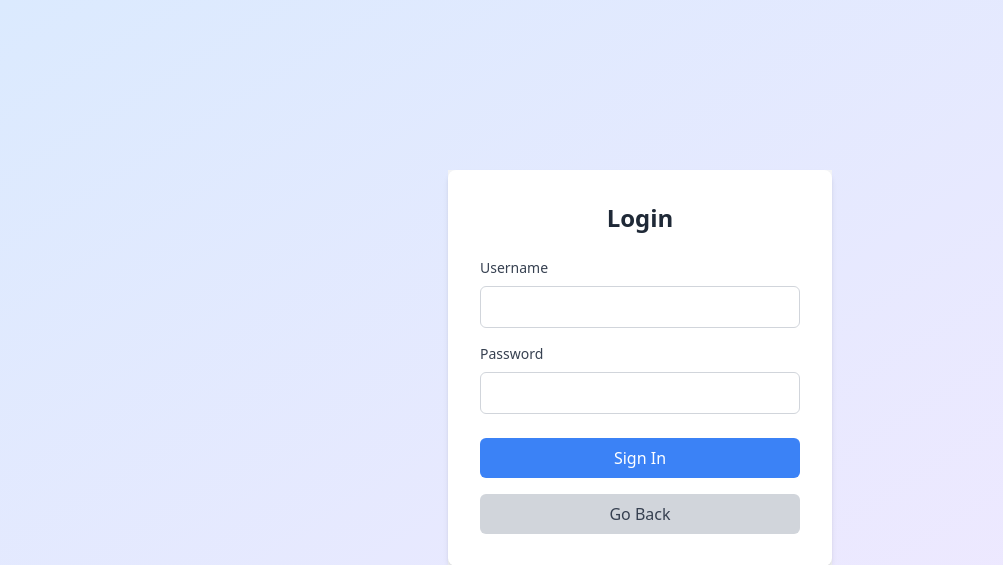
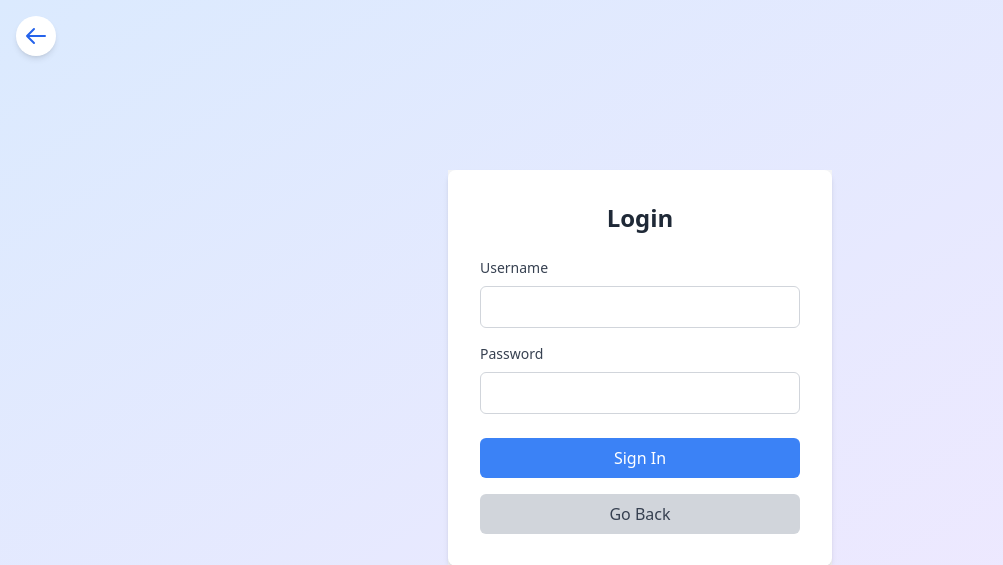
Before and after one commit to Patrick510/portfolio_python, a Flask app: page /login in a window 1280 px wide. Shown: the top 565 px of the page, without its empty margins (0-1003 px from the left). Run offline with Flask 3, Linux system fonts and the light colour scheme; some libraries are stand-ins or nearby versions.

Commit message:
add activity link to login page and enhance class date display

```diff
--- a/app/templates/class.html
+++ b/app/templates/class.html
@@ -533,6 +533,7 @@
       </div>
     </div>
   </div>
+
   <div class="flex flex-col justify-between bg-white shadow-xl rounded-2xl p-6 w-full transform hover:scale-105 transition-transform duration-300 overflow-hidden" style="max-height: 400px;">
     <div class="flex justify-between items-start mb-4">
       <h2 class="text-xl font-bold text-gray-800">Class Date: <span style="font-size: 10px;">(08,15,22)</span>/01/2024</h2>
--- a/app/templates/login.html
+++ b/app/templates/login.html
@@ -2,6 +2,12 @@
 
 {% block content %}
 <div class="flex items-center justify-center h-full">
+  <a href="/activity" class="fixed top-4 left-4 flex items-center justify-center w-10 h-10 bg-white rounded-full shadow-md hover:bg-gray-100 transition-colors duration-200">
+    <svg xmlns="http://www.w3.org/2000/svg" class="h-6 w-6 text-blue-600" fill="none" viewBox="0 0 24 24" stroke="currentColor">
+      <path stroke-linecap="round" stroke-linejoin="round" stroke-width="2" d="M10 19l-7-7m0 0l7-7m-7 7h18" />
+    </svg>
+  </a>
+
   <div class="flex items-center justify-center bg-gray-100">
     <div class="bg-white p-8 rounded-lg shadow-md w-96">
       <h2 class="text-2xl font-bold mb-6 text-center text-gray-800">Login</h2>
```
